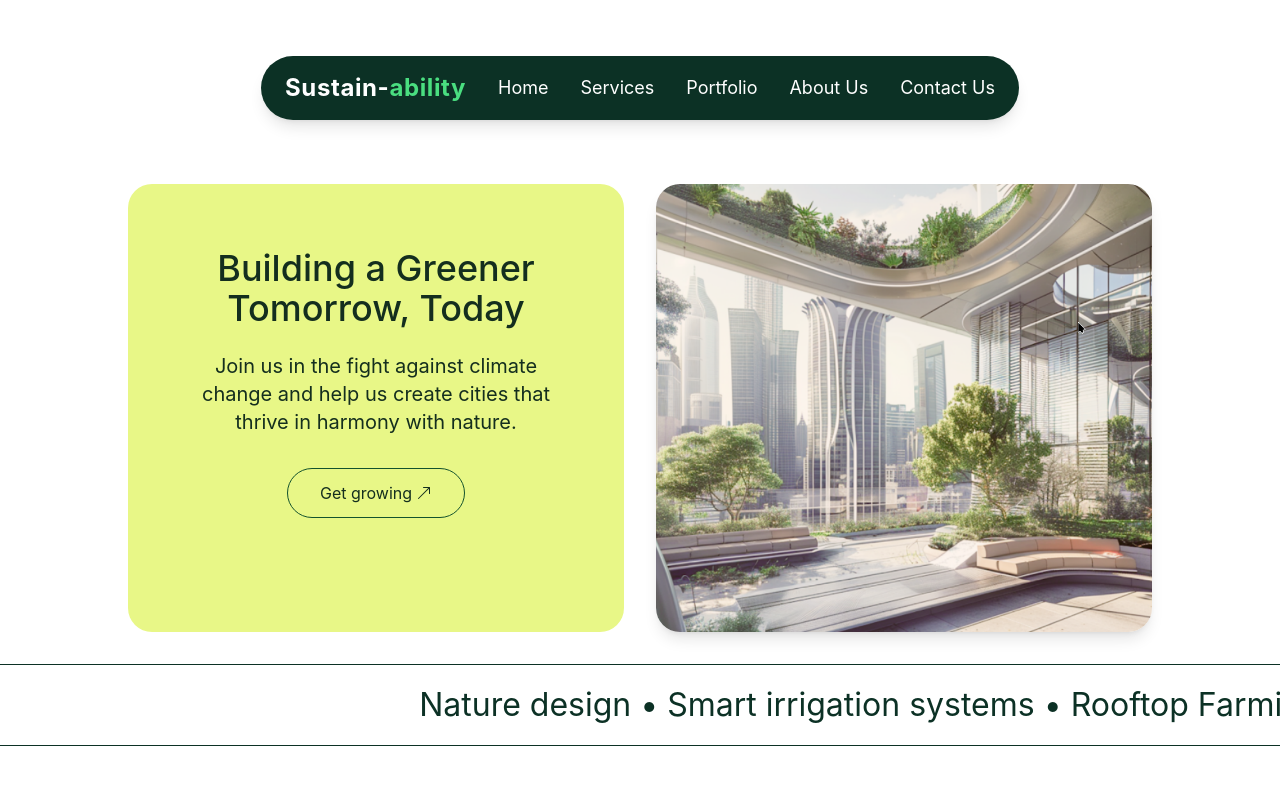
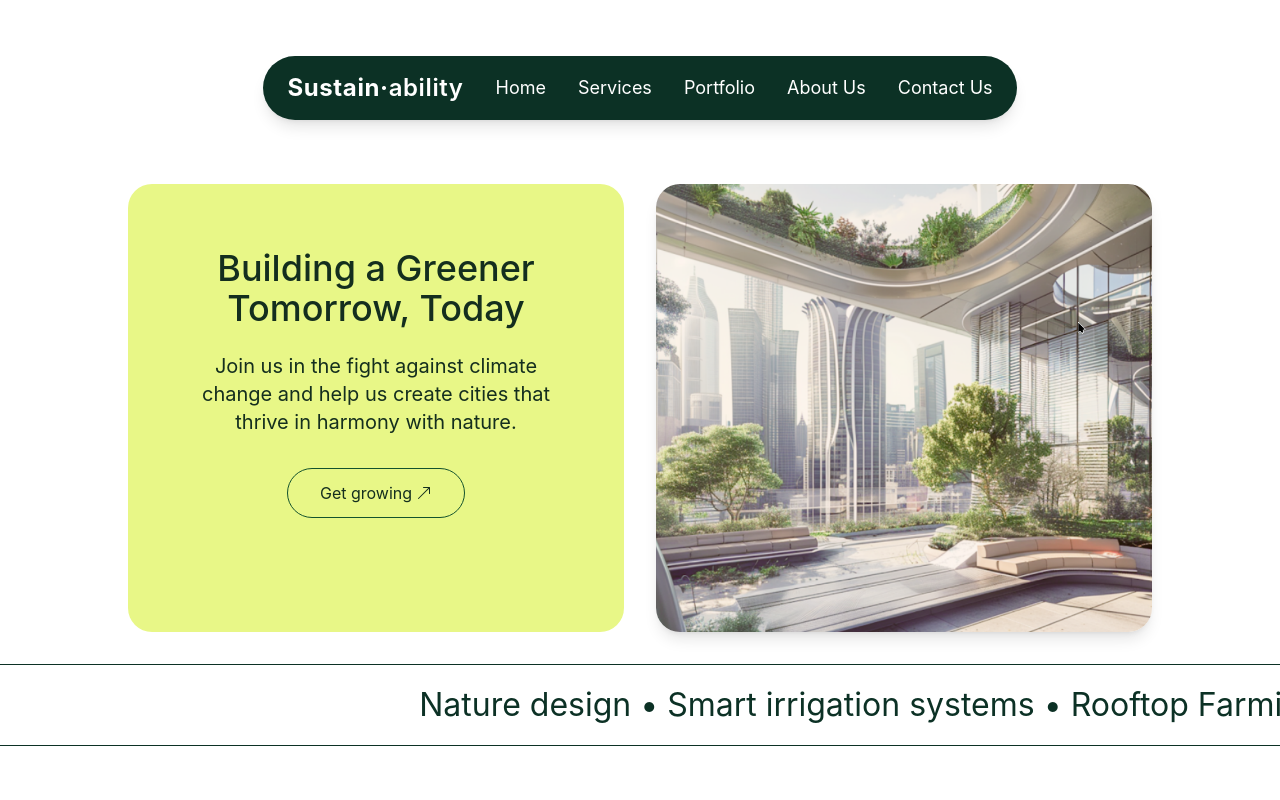
Before and after one commit to Harshbansal8705/sustain-ability, a React (Create React App) app: page / in a window 1280 px wide. Shown: the top 800 px of the page. Built offline with nearby package versions, Linux system fonts and the light colour scheme.

Commit message:
Reverted navbar logo changes

```diff
--- a/src/pages/Home.tsx
+++ b/src/pages/Home.tsx
@@ -14,7 +14,7 @@ function Home() {
           {/* Logo */}
           <div className="text-2xl font-bold tracking-wide mr-auto"> {/* Added `mr-auto` for spacing */}
             <Link to="/" className="hover:text-green-400 transition duration-300">
-        Sustain-<span className="text-green-400">ability</span>
+              <span>Sustain·</span><span className="font-semibold">ability</span>
             </Link>
           </div>
 
```
Lines whose indentation alone changed are shown as unchanged.
